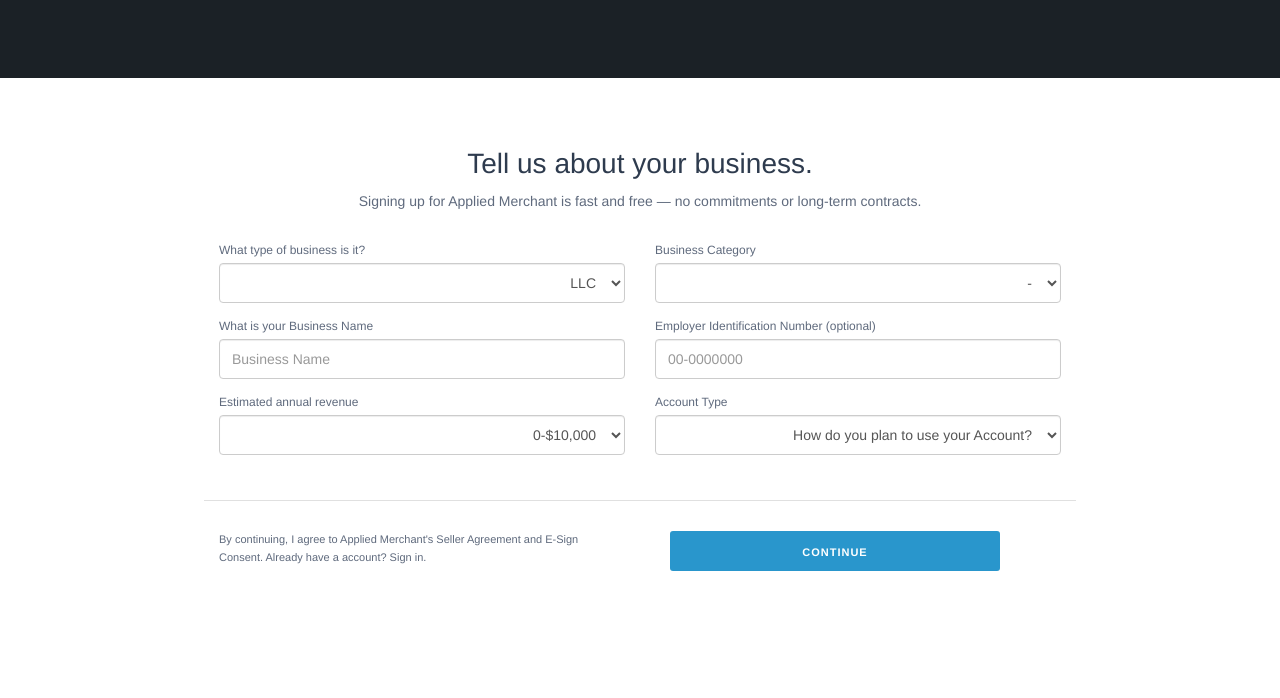
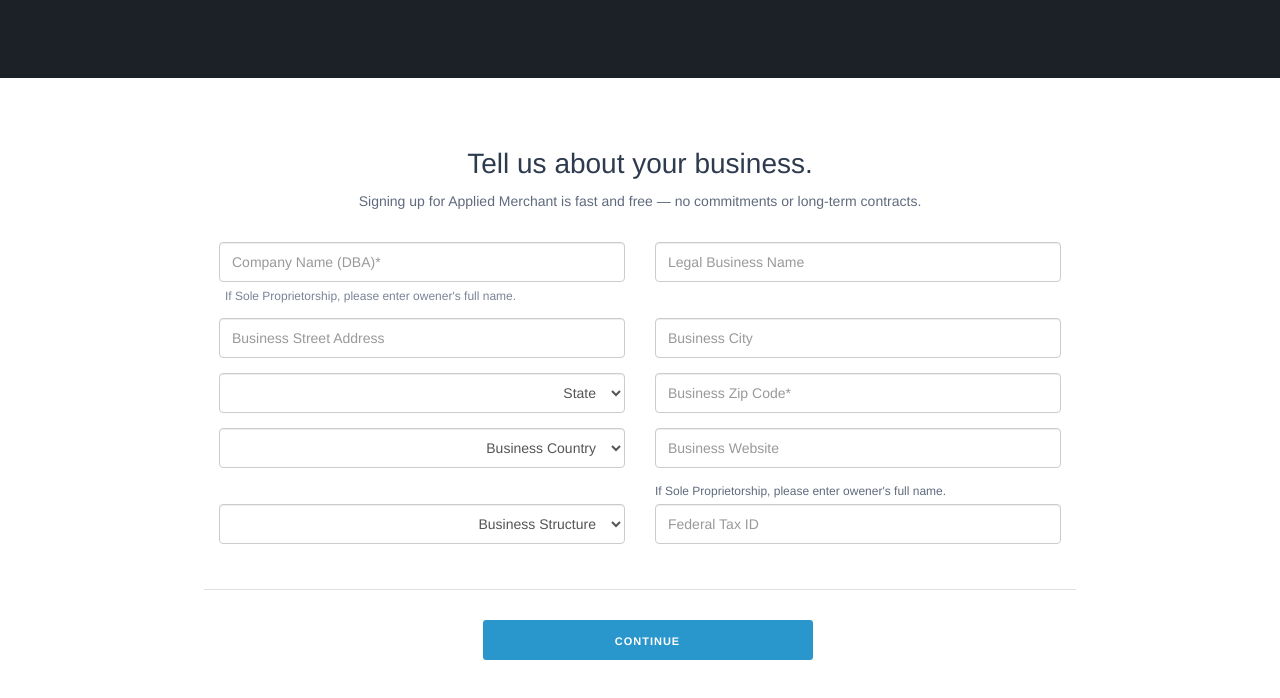
Before and after one commit to appliedmerchantsystems/appliedmerchantsystems.github.io, a plain HTML site: page step2.html in a window 1280 px wide. Drawn offline with nearby package versions, Linux system fonts and the light colour scheme.

Commit message:
Fix up step2

```diff
--- a/css/master.css
+++ b/css/master.css
@@ -1,17 +1,12 @@
-.form_footer
-{
+.form_footer {
   margin-top: 30px;
   padding-top: 30px;
-
   border-top: 1px solid #e0e0e0;
 }
 
-.btn_submit
-{
+.btn_submit {
   line-height: 22px;
-
   display: inline-block;
-
   width: 100%;
   min-width: 200px;
   max-width: 330px;
@@ -19,151 +14,128 @@
   margin-top: 0;
   margin-right: auto !important;
   margin-left: 15px !important;
-
   cursor: pointer;
   transition-duration: .3s, .3s, .3s;
   transition-property: background-color, color, box-shadow;
   text-align: center;
   letter-spacing: 1px;
   text-transform: uppercase;
-
   border: none;
   border-bottom-color: rgb(255, 255, 255);
   border-radius: 3px;
   background-color: rgb(41, 150, 204);
-
   text-rendering: optimizeLegibility;
   -webkit-font-smoothing: antialiased;
 }
 
-.form-group label
-{
+.form-group label {
   font-size: 12px;
   font-weight: 500;
   line-height: 16px;
-
   display: block;
-
   width: 100%;
   margin-bottom: 5px;
-
   color: #5f6a7d;
 }
 
-.form-group p
-{
+
+.company_name_label {
+    position: absolute;
+    padding-top: 6px;
+    padding-left: 6px;
+    font-weight: 400 !important;
+    color: #798497 !important;
+}
+.form-group p {
   font-size: 11px;
   line-height: 17.6px;
-
   color: rgb(95, 106, 125);
 }
-.form-group input
-{
+
+.form-group input {
   height: 40px;
 }
-.form-group select
-{
+
+.form-group select {
   height: 40px;
 }
-.btn_submit_span
-{
+
+.btn_submit_span {
   font-family: Helvetica, Arial;
   font-size: 11px;
   font-weight: bold;
   line-height: 22px;
-
   width: auto;
   height: auto;
-
   letter-spacing: 1px;
   word-spacing: 0;
 }
-.container_padding
-{
+
+.container_padding {
   padding-top: 60px;
   padding-bottom: 60px;
 }
 
-.country_code
-{
+.country_code {
   line-height: normal;
-
   background-color: #fff;
   background-repeat: no-repeat;
   background-position: 5px 5px;
   background-size: 30px 20px;
 }
 
-.banner
-{
+.banner {
   position: relative;
   z-index: 1;
-
   display: block;
   overflow: hidden;
-
   min-height: 78px;
-
   background-color: #1b2126;
 }
 
-.top_h4_text
-{
+.top_h4_text {
   font-family: Helvetica, Arial;
   font-size: 28px;
   font-weight: 300;
   line-height: 32px;
-
   word-spacing: 0;
-
   color: #2e3b4e;
 }
 
-.top_grey_text
-{
+.top_grey_text {
   font-size: 14px;
   font-weight: 300;
   line-height: 22.4px;
-
   word-spacing: 0;
-
   color: #5f6a7d;
 }
 
-.three_check_blocks
-{
+.three_check_blocks {
   line-height: 22px;
-
   margin: 0 149px 0 149px;
   padding: 30px 0 30px 0;
 }
 
-.three_check_blocks h5
-{
+.three_check_blocks h5 {
   display: inline;
   /*    padding: 0 10px 0 10px;*/
 }
 
-.text-muted
-{
+.text-muted {
   padding: 0 0 0 30px;
 }
 
-.center_block
-{
+.center_block {
   margin: 30px 0 0 30px;
   padding-top: 30px;
-
   border-top: 1px solid #e0e0e0;
 }
 
-.glyphicon
-{
+.glyphicon {
   padding-right: 10px;
 }
 
-.no-gutter > [class*='col-']
-{
+.no-gutter > [class*='col-'] {
   padding-right: 0;
   padding-left: 0;
 }
--- a/step2.html
+++ b/step2.html
@@ -40,51 +40,58 @@
         <fieldset>
           <form>
             <div class="form-group col-md-6">
-              <label for="business_type">What type of business is it?</label>
-              <select class="text-right form-control business_type">
-                <option selected="selected" value="us">LLC</option>
+              <input type="text" class="form-control" id="company_name" placeholder="Company Name (DBA)*">
+              <label class ="company_name_label" for="company_name">If Sole Proprietorship, please enter owener's full name.</label>
+            </div>
+            <div class="form-group col-md-6">
+              <input type="text" class="form-control" id="business_name" placeholder="Legal Business Name">
+              <label for="business_name">&nbsp;</label>
+            </div>
+            <div class="form-group col-md-6">
+              <label class="sr-only" for="busienss_address">Business Street Address</label>
+              <input type="text" class="form-control" id="business_address" placeholder="Business Street Address">
+            </div>
+            <div class="form-group col-md-6">
+              <label class="sr-only" for="business_city">Business City</label>
+              <input type="text" class="form-control" id="business_city" placeholder="Business City">
+            </div>
+            <div class="form-group col-md-6">
+              <label class="sr-only" for="business_state"></label>
+              <select class="text-right form-control business_state">
+                <option value="us">State</option>
               </select>
             </div>
             <div class="form-group col-md-6">
-              <label for="business_category">Business Category</label>
-              <select class="text-right form-control business_category">
-                <option value="us">-</option>
+              <label class="sr-only" for="business_zipcode">Business Zip Code*</label>
+              <input type="text" class="form-control" id="business_zipcode" placeholder="Business Zip Code*">
+            </div>
+            <div class="form-group col-md-6">
+              <label class="sr-only" for="business_country">Business Country</label>
+              <select class="text-right form-control business_country">
+                <option value="us">Business Country</option>
               </select>
             </div>
             <div class="form-group col-md-6">
-              <label for="business_name">What is your Business Name</label>
-              <input type="text" class="form-control" id="business_name" placeholder="Business Name">
+              <label class="sr-only" for="business_website">Business Website</label>
+              <input type="text" class="form-control" id="business_website" placeholder="Business Website">
             </div>
             <div class="form-group col-md-6">
-              <label for="eid">Employer Identification Number (optional)</label>
-              <input type="text" class="form-control" id="eid" placeholder="00-0000000">
-            </div>
-            <div class="form-group col-md-6">
-              <label for="exampleInputPassword1">Estimated annual revenue</label>
-              <select class="text-right form-control business_revenue">
-                <option value="us">0-$10,000</option>
+              <label  for="business_structure">&nbsp;</label>
+              <select class="text-right form-control business_structure">
+                <option value="us">Business Structure</option>
               </select>
             </div>
             <div class="form-group col-md-6">
-              <label for="country">Account Type</label>
-              <select class="text-right form-control business_type">
-                <option value="us">How do you plan to use your Account?</option>
-              </select>
-
+              <label for="business_taxid">If Sole Proprietorship, please enter owener's full name.</label>
+              <input type="text" class="form-control" id="business_taxid" placeholder="Federal Tax ID">
             </div>
             <!-- Footer and Button -->
             <div class="row"></div>
-            <div class="form_footer form-group ">
-              <div class="col-md-6">
-                <p>
-                  By continuing, I agree to Applied Merchant's Seller Agreement and E-Sign Consent. Already have a account? Sign in.
-                </p>
-              </div>
-              <div class="btn-group btn_submit_div col-md-6">
+            <div class="col-md-12 text-center form_footer">
                 <button class="btn_submit btn btn-primary">
                   <span class="btn_submit_span">Continue</span>
                 </button>
-              </div>
+            </div>
           </form>
         </fieldset>
         </div>
```
Lines whose indentation alone changed are shown as unchanged.
